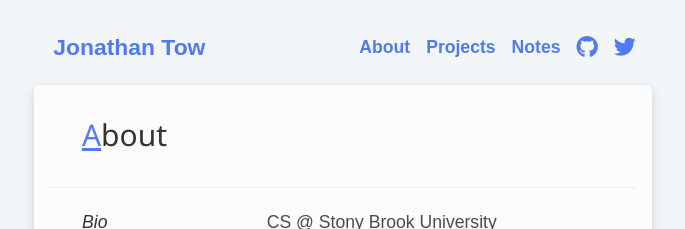
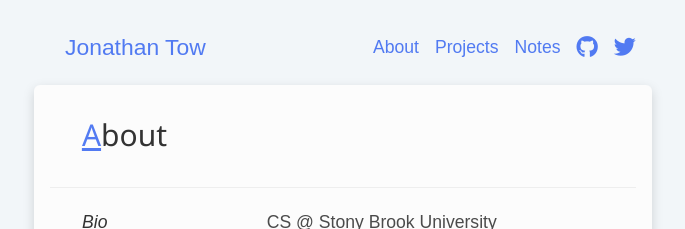
Before and after one commit to jon-tow/jon-tow.github.io, a Jekyll site: the page built from index.html, in a window 1280 px wide. Shown: the top 229 px of the page, without its empty margins (297-982 px from the left). Built offline with Jekyll 4.4.1, drawn with Linux system fonts in a browser that asks for light colours; nearby versions of some CDN libraries.

Commit message:
undo weight changes to navbar

```diff
--- a/css/main.css
+++ b/css/main.css
@@ -124,15 +124,13 @@ header a {
 }
 
 .nav-link {
-  font-weight: 550;
 }
 
 .nav-link:hover {}
 
 .navbar-brand {
   font-size: 1.3em;
-  font-weight: 550;
-  margin-left: -.51em;
+  margin-left: -. 51em;
   padding-left: 0 !important;
 }
 
```
